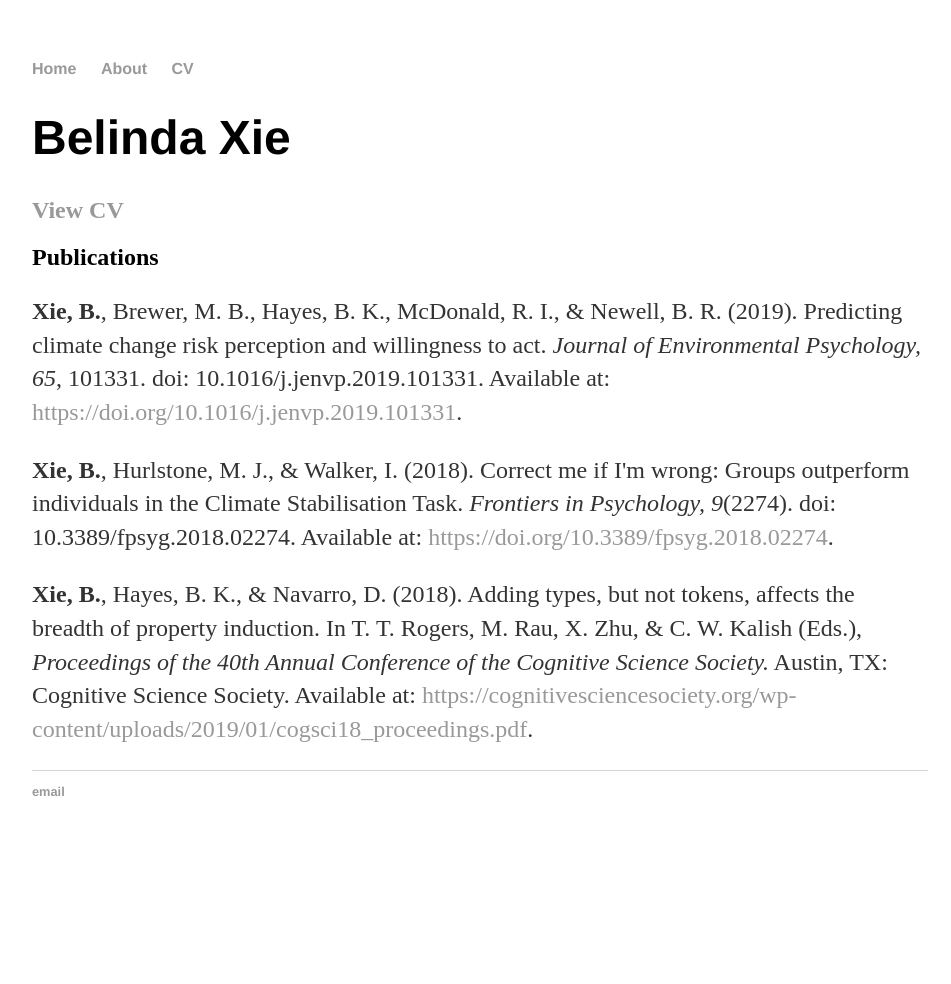
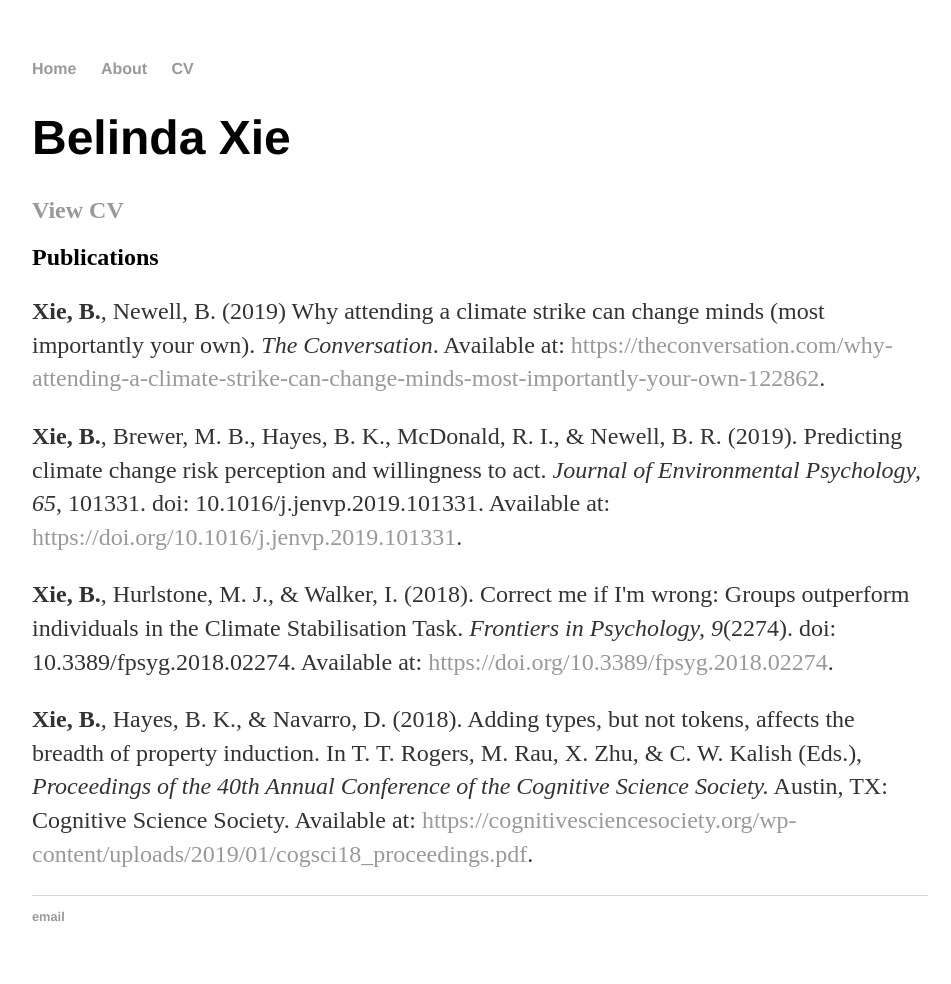
Before and after one commit to belindaxie/belindaxie.github.io, a Jekyll site: the page built from cv/index.html, in a window 1280 px wide. Shown: the whole page, without its empty margins (160-1111 px from the left). Built offline with Jekyll 4.4.1, drawn with Linux system fonts in a browser that asks for light colours; before the commit the page ends 900 px from its top, so only the background shows below that.

Commit message:
Update index.html

```diff
--- a/cv/index.html
+++ b/cv/index.html
@@ -18,6 +18,8 @@
 
 	<h2>Publications</h2>
 
+	<p><strong>Xie, B.</strong>, Newell, B. (2019) Why attending a climate strike can change minds (most importantly your own). <em>The Conversation</em>. Available at: <a href="https://theconversation.com/why-attending-a-climate-strike-can-change-minds-most-importantly-your-own-122862">https://theconversation.com/why-attending-a-climate-strike-can-change-minds-most-importantly-your-own-122862</a>.</p>
+
 	<p><strong>Xie, B.</strong>, Brewer, M. B., Hayes, B. K., McDonald, R. I., & Newell, B. R. (2019). Predicting climate change risk perception and willingness to act. <em>Journal of Environmental Psychology, 65</em>, 101331. doi: 10.1016/j.jenvp.2019.101331. Available at: <a href="https://doi.org/10.1016/j.jenvp.2019.101331">https://doi.org/10.1016/j.jenvp.2019.101331</a>.</p>
 
 	<p><strong>Xie, B.</strong>, Hurlstone, M. J., & Walker, I. (2018). Correct me if I'm wrong: Groups outperform individuals in the Climate Stabilisation Task. <em>Frontiers in Psychology, 9</em>(2274). doi: 10.3389/fpsyg.2018.02274. Available at: <a href="https://doi.org/10.3389/fpsyg.2018.02274">https://doi.org/10.3389/fpsyg.2018.02274</a>.</p>
```
